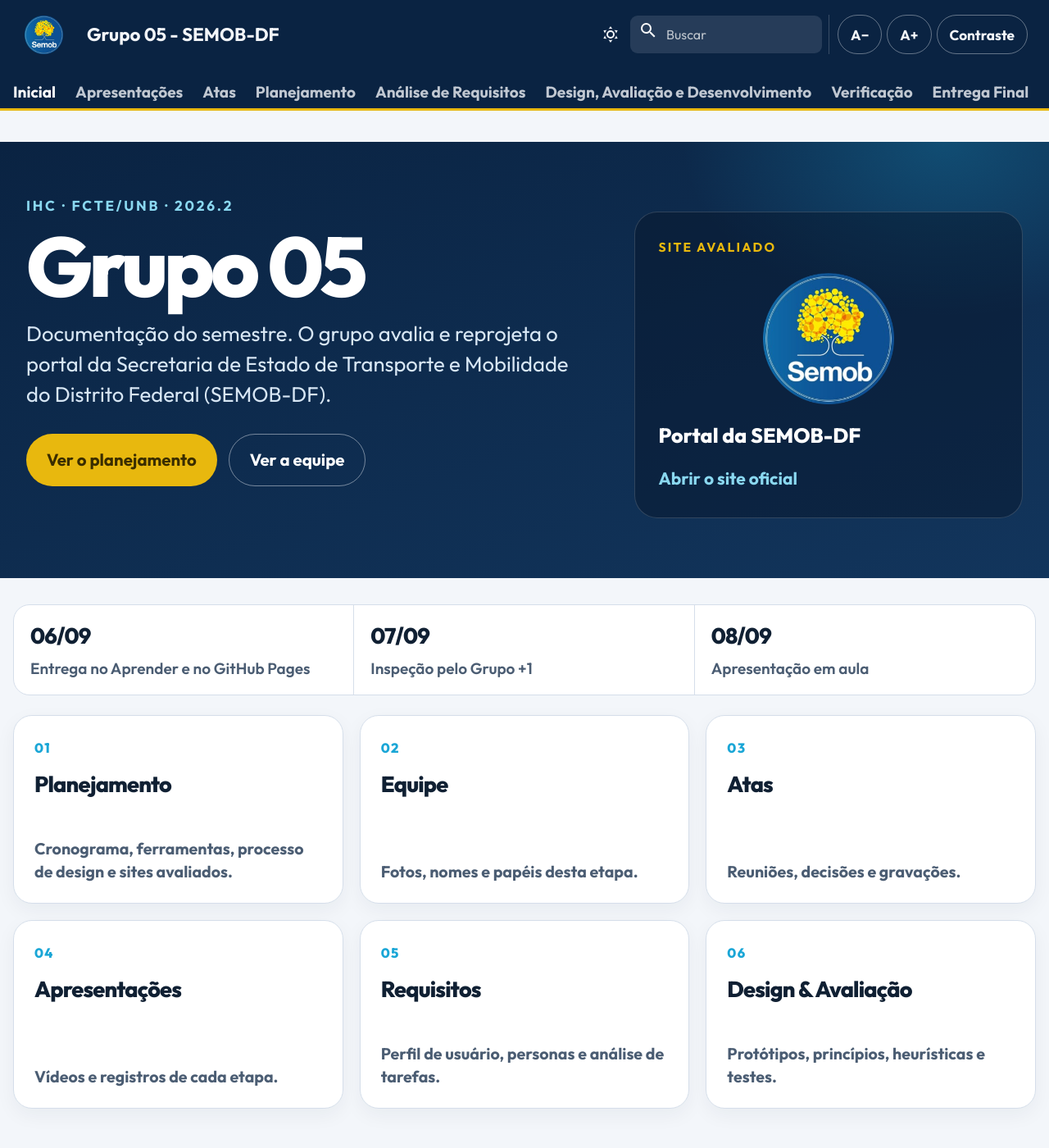
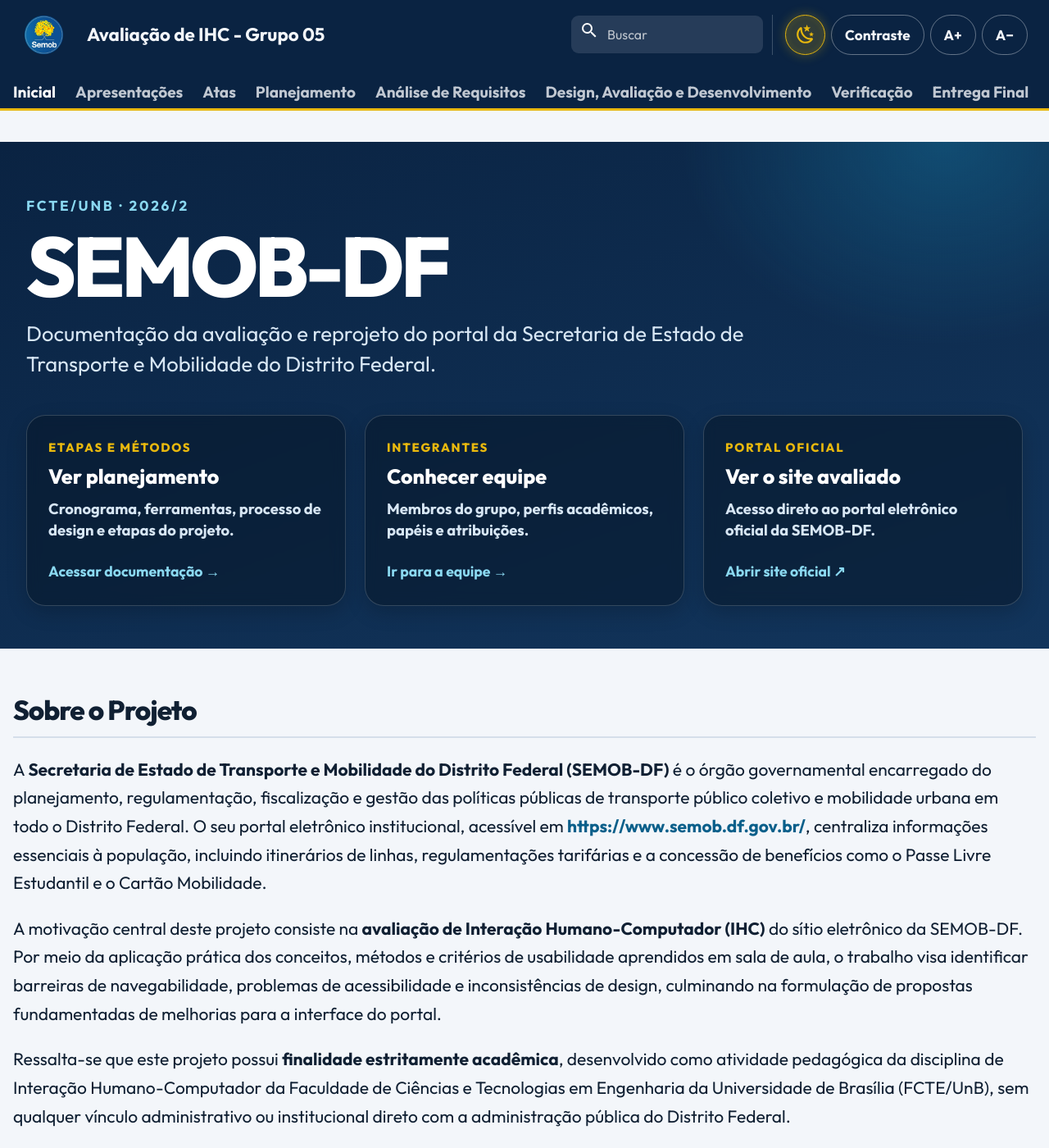
Before and after one commit to Interacao-Humano-Computador/2026.2-Grupo05, an MkDocs documentation site: the page built from docs/index.md, in a window 1280 px wide and 1400 px high. Shown: the whole window at 82% size. Built offline with MkDocs 1.6.1 and Material for MkDocs 9.7.7, drawn with Linux system fonts in a browser that asks for light colours; comment, search, counter and statistics services are not loaded.

Commit message:
style(home): reorganiza hero da pagina inicial e ajusta acessibilidade

```diff
--- a/docs/assets/css/extra.css
+++ b/docs/assets/css/extra.css
@@ -113,12 +113,35 @@
   padding: 0.3rem 0;
 }
 
-.md-search,
-.a11y-tools {
+.md-header__button.md-logo {
+  order: 1;
+}
+
+.md-header__button[for="__drawer"] {
+  order: 2;
+}
+
+.md-header__title {
+  order: 3;
+}
+
+.md-search {
+  order: 10;
   flex: 0 0 auto;
 }
 
-[data-md-toggle="search"]:checked ~ .md-header .a11y-tools {
+.md-header__option[data-md-component="palette"] {
+  order: 20;
+  flex: 0 0 auto;
+}
+
+.a11y-tools {
+  order: 30;
+  flex: 0 0 auto;
+}
+
+[data-md-toggle="search"]:checked ~ .md-header .a11y-tools,
+[data-md-toggle="search"]:checked ~ .md-header .md-header__option {
   visibility: hidden;
   pointer-events: none;
 }
@@ -329,19 +352,100 @@
   --text: #e8eef6;
 }
 
+.md-header__option[data-md-component="palette"] {
+  order: 20;
+  display: flex;
+  align-items: center;
+  margin-left: 0.55rem;
+  padding-left: 0.75rem;
+  border-left: 1px solid rgba(243, 246, 250, 0.22);
+}
+
+.md-header__option label.md-header__button {
+  display: inline-flex !important;
+  align-items: center;
+  justify-content: center;
+  width: 2.45rem;
+  height: 2.45rem;
+  min-height: 2.45rem;
+  min-width: 2.45rem;
+  padding: 0;
+  margin: 0;
+  border-radius: 999px;
+  border: 1.8px solid var(--gold);
+  background: rgba(232, 184, 14, 0.18);
+  color: var(--gold) !important;
+  box-shadow: 0 0 14px rgba(232, 184, 14, 0.3), inset 0 0 8px rgba(232, 184, 14, 0.12);
+  cursor: pointer;
+  position: relative;
+  transition: transform 0.25s cubic-bezier(0.34, 1.56, 0.64, 1),
+              background-color 0.2s ease,
+              border-color 0.2s ease,
+              color 0.2s ease,
+              box-shadow 0.25s ease;
+}
+
+.md-header__option label[hidden],
+.md-header__option label.md-header__button[hidden] {
+  display: none !important;
+}
+
+.md-header__option label.md-header__button svg {
+  width: 1.3rem;
+  height: 1.3rem;
+  display: block;
+  fill: currentColor;
+  transition: transform 0.35s cubic-bezier(0.34, 1.56, 0.64, 1);
+}
+
+.md-header__option label.md-header__button:hover,
+.md-header__option label.md-header__button:focus-visible {
+  background: var(--gold);
+  color: var(--gold-ink) !important;
+  border-color: var(--gold);
+  box-shadow: 0 0 22px rgba(232, 184, 14, 0.65), 0 3px 10px rgba(0, 0, 0, 0.3);
+  transform: translateY(-2px) scale(1.08);
+}
+
+.md-header__option label.md-header__button:hover svg {
+  transform: rotate(35deg) scale(1.15);
+}
+
+.md-header__option label.md-header__button:active {
+  transform: scale(0.92);
+}
+
+.md-header__option label.md-header__button:active svg {
+  transform: rotate(180deg) scale(0.9);
+}
+
+[data-md-color-scheme="slate"] .md-header__option label.md-header__button {
+  border-color: var(--gold);
+  background: rgba(232, 184, 14, 0.24);
+  color: var(--gold) !important;
+  box-shadow: 0 0 16px rgba(232, 184, 14, 0.42);
+}
+
+[data-md-color-scheme="slate"] .md-header__option label.md-header__button:hover {
+  background: var(--gold);
+  color: var(--gold-ink) !important;
+  box-shadow: 0 0 26px rgba(232, 184, 14, 0.85);
+}
+
 .a11y-tools {
+  order: 30;
   display: inline-flex;
   align-items: center;
-  gap: 0.3rem;
-  margin-left: 0.4rem;
-  padding-left: 0.5rem;
-  border-left: 1px solid rgba(243, 246, 250, 0.2);
+  gap: 0.35rem;
+  margin-left: 0.35rem;
+  padding-left: 0;
+  border-left: none;
 }
 
 .a11y-tools button {
   appearance: none;
-  min-height: 2.4rem;
-  padding: 0 0.75rem;
+  min-height: 2.45rem;
+  padding: 0 0.8rem;
   border: 1.5px solid rgba(243, 246, 250, 0.38);
   border-radius: 999px;
   background: transparent;
@@ -350,6 +454,7 @@
   font-size: 0.86rem;
   font-weight: 700;
   cursor: pointer;
+  transition: transform 0.2s ease, background-color 0.2s ease, color 0.2s ease, border-color 0.2s ease;
 }
 
 .a11y-tools button:hover,
@@ -357,16 +462,16 @@
   background: var(--gold);
   color: var(--gold-ink);
   border-color: var(--gold);
+  transform: translateY(-1px);
 }
 
 .splash {
-  display: grid;
-  grid-template-columns: minmax(0, 1.2fr) minmax(16rem, 0.8fr);
-  gap: 1.6rem;
-  align-items: stretch;
+  display: flex;
+  flex-direction: column;
+  gap: 1.8rem;
   width: calc(100% + 2.4rem);
   margin: 0 -1.2rem 1.6rem;
-  padding: 2.8rem 1.6rem 2.2rem;
+  padding: 2.8rem 1.6rem 2.4rem;
   background:
     radial-gradient(ellipse 50% 80% at 90% 0%, rgba(26, 166, 214, 0.28), transparent 50%),
     linear-gradient(160deg, #0a2342 0%, #12355c 100%);
@@ -403,11 +508,80 @@
 }
 
 .lede {
-  max-width: 34rem;
-  margin: 0 0 1.5rem;
+  max-width: 44rem;
+  margin: 0;
   font-size: clamp(1.15rem, 2vw, 1.35rem);
   line-height: 1.45;
   color: #d7e6f4;
+}
+
+.splash-options {
+  display: grid;
+  grid-template-columns: repeat(3, minmax(0, 1fr));
+  gap: 1.15rem;
+  margin-top: 0.4rem;
+}
+
+.option-card {
+  display: flex;
+  flex-direction: column;
+  gap: 0.35rem;
+  padding: 1.35rem 1.3rem;
+  border: 1px solid rgba(243, 246, 250, 0.18);
+  border-radius: 1.15rem;
+  background: rgba(7, 22, 40, 0.52);
+  color: #fff !important;
+  text-decoration: none !important;
+  box-shadow: 0 8px 24px rgba(0, 0, 0, 0.18);
+  backdrop-filter: blur(8px);
+  transition: transform 0.18s ease, border-color 0.18s ease, box-shadow 0.18s ease, background 0.18s ease;
+}
+
+.option-card:hover,
+.option-card:focus-visible {
+  border-color: var(--cyan);
+  background: rgba(10, 35, 66, 0.78);
+  box-shadow: 0 12px 30px rgba(0, 0, 0, 0.32), 0 0 0 1px rgba(26, 166, 214, 0.35);
+  transform: translateY(-3px);
+}
+
+.option-tag {
+  text-transform: uppercase;
+  letter-spacing: 0.12em;
+  font-size: 0.74rem;
+  font-weight: 750;
+  color: var(--gold);
+}
+
+.option-card strong {
+  font-size: 1.25rem;
+  font-weight: 750;
+  color: #fff;
+  line-height: 1.3;
+}
+
+.option-desc {
+  margin: 0.15rem 0 0 !important;
+  font-size: 0.92rem;
+  color: #d7e6f4;
+  line-height: 1.45;
+  flex-grow: 1;
+}
+
+.option-link {
+  display: inline-flex;
+  align-items: center;
+  gap: 0.25rem;
+  margin-top: 0.7rem;
+  font-size: 0.88rem;
+  font-weight: 700;
+  color: #8ad8f0;
+  transition: color 0.15s ease, transform 0.15s ease;
+}
+
+.option-card:hover .option-link {
+  color: var(--gold);
+  transform: translateX(3px);
 }
 
 .actions {
@@ -442,47 +616,6 @@
 .btn:hover,
 .btn:focus-visible {
   transform: translateY(-2px);
-}
-
-.subject {
-  display: flex;
-  flex-direction: column;
-  justify-content: center;
-  gap: 0.7rem;
-  padding: 1.5rem 1.4rem;
-  border: 1px solid rgba(243, 246, 250, 0.16);
-  border-radius: 1.4rem;
-  background: rgba(7, 22, 40, 0.45);
-  color: #fff !important;
-  text-decoration: none !important;
-}
-
-.subject-kicker {
-  text-transform: uppercase;
-  letter-spacing: 0.14em;
-  font-size: 0.78rem;
-  font-weight: 700;
-  color: var(--gold);
-}
-
-.portal-mark {
-  max-width: min(100%, 16rem);
-  max-height: 8rem;
-  width: auto;
-  height: auto;
-  object-fit: contain;
-  display: block;
-  margin: 0.2rem auto;
-}
-
-.subject strong {
-  font-size: 1.25rem;
-  font-weight: 750;
-}
-
-.subject-go {
-  color: #8ad8f0;
-  font-weight: 700;
 }
 
 .dates {
@@ -899,6 +1032,7 @@
 html.hc .md-search__form,
 html.hc .md-search-result,
 html.hc .splash,
+html.hc .option-card,
 html.hc .subject,
 html.hc .tile,
 html.hc .member,
@@ -906,6 +1040,7 @@
   background: #000 !important;
   color: #fff !important;
   box-shadow: none !important;
+  border-color: #ffe600 !important;
 }
 
 html.hc .md-header,
@@ -1005,6 +1140,22 @@
   color: #fff !important;
 }
 
+html.hc .md-header__option {
+  border-left-color: #ffe600 !important;
+}
+
+html.hc .md-header__option label.md-header__button {
+  background: #000 !important;
+  border: 2px solid #ffe600 !important;
+  color: #ffe600 !important;
+  box-shadow: none !important;
+}
+
+html.hc .md-header__option label.md-header__button:hover {
+  background: #ffe600 !important;
+  color: #000 !important;
+}
+
 html.hc .a11y-tools button,
 html.hc .md-search__form {
   border-color: #ffe600 !important;
@@ -1079,8 +1230,13 @@
   }
 }
 
+@media (max-width: 1000px) {
+  .splash-options {
+    grid-template-columns: 1fr;
+  }
+}
+
 @media (max-width: 1100px) {
-  .splash,
   .map,
   .dates {
     grid-template-columns: 1fr;
@@ -1096,13 +1252,19 @@
     padding: 2.4rem 1.2rem 2rem;
   }
 
+  .md-header__option[data-md-component="palette"] {
+    border-left: none;
+    padding-left: 0;
+    margin-left: 0.2rem;
+  }
+
   .a11y-tools {
-    flex: 1 0 100%;
+    flex: 1 0 auto;
     justify-content: flex-end;
     margin: 0;
     padding: 0.2rem 0 0.15rem;
     border: 0;
-    background: var(--navy);
+    background: transparent;
   }
 
   .a11y-tools button {
--- a/docs/assets/js/a11y.js
+++ b/docs/assets/js/a11y.js
@@ -43,9 +43,9 @@
     tools.setAttribute("role", "group");
     tools.setAttribute("aria-label", "Acessibilidade");
     tools.innerHTML =
-      '<button type="button" data-font="-" aria-label="Diminuir texto">A−</button>' +
+      '<button type="button" data-hc aria-pressed="false" aria-label="Alto contraste">Contraste</button>' +
       '<button type="button" data-font="+" aria-label="Aumentar texto">A+</button>' +
-      '<button type="button" data-hc aria-pressed="false" aria-label="Alto contraste">Contraste</button>';
+      '<button type="button" data-font="-" aria-label="Diminuir texto">A−</button>';
 
     var source = inner.querySelector(".md-header__source");
     if (source) inner.insertBefore(tools, source);
@@ -95,14 +95,8 @@
     if (!form || form.dataset.ihcScroll) return;
     form.dataset.ihcScroll = "1";
     form.querySelectorAll('label[for^="__palette"]').forEach(function (label) {
-      label.addEventListener("click", function (event) {
-        event.preventDefault();
-        var input = document.getElementById(label.getAttribute("for"));
-        if (!input || input.checked) return;
+      label.addEventListener("click", function () {
         var y = window.scrollY;
-        input.checked = true;
-        input.dispatchEvent(new Event("change", { bubbles: true }));
-        window.scrollTo(0, y);
         requestAnimationFrame(function () {
           window.scrollTo(0, y);
         });
--- a/docs/index.md
+++ b/docs/index.md
@@ -8,66 +8,39 @@
 
 <div class="splash-copy" markdown>
 
-<p class="eyebrow">IHC · FCTE/UnB · 2026.2</p>
+<p class="eyebrow">FCTE/UnB · 2026/2</p>
 
-# Grupo 05
+# SEMOB-DF
 
-<p class="lede">Documentação do semestre. O grupo avalia e reprojeta o portal da Secretaria de Estado de Transporte e Mobilidade do Distrito Federal (SEMOB-DF).</p>
-
-<p class="actions">
-<a class="btn btn-gold" href="planejamento/">Ver o planejamento</a>
-<a class="btn btn-ghost" href="#equipe">Ver a equipe</a>
-</p>
+<p class="lede">Documentação da avaliação e reprojeto do portal da Secretaria de Estado de Transporte e Mobilidade do Distrito Federal.</p>
 
 </div>
 
-<a class="subject" href="https://www.semob.df.gov.br/" target="_blank" rel="noopener noreferrer">
-  <span class="subject-kicker">Site avaliado</span>
-  <img src="assets/logo.png" class="no-lightbox portal-mark" alt="Logotipo da Secretaria de Estado de Transporte e Mobilidade do Distrito Federal">
-  <strong>Portal da SEMOB-DF</strong>
-  <span class="subject-go">Abrir o site oficial</span>
-</a>
+<div class="splash-options">
+  <a class="option-card" href="planejamento/">
+    <span class="option-tag">Etapas e Métodos</span>
+    <strong>Ver planejamento</strong>
+    <span class="option-desc">Cronograma, ferramentas, processo de design e etapas do projeto.</span>
+    <span class="option-link">Acessar documentação &rarr;</span>
+  </a>
+
+  <a class="option-card" href="#equipe">
+    <span class="option-tag">Integrantes</span>
+    <strong>Conhecer equipe</strong>
+    <span class="option-desc">Membros do grupo, perfis acadêmicos, papéis e atribuições.</span>
+    <span class="option-link">Ir para a equipe &rarr;</span>
+  </a>
+
+  <a class="option-card" href="https://www.semob.df.gov.br/" target="_blank" rel="noopener noreferrer">
+    <span class="option-tag">Portal Oficial</span>
+    <strong>Ver o site avaliado</strong>
+    <span class="option-desc">Acesso direto ao portal eletrônico oficial da SEMOB-DF.</span>
+    <span class="option-link">Abrir site oficial ↗</span>
+  </a>
+</div>
 
 </section>
 
-<nav class="dates" aria-label="Datas da Entrega 1">
-  <div><b>06/09</b><span>Entrega no Aprender e no GitHub Pages</span></div>
-  <div><b>07/09</b><span>Inspeção pelo Grupo +1</span></div>
-  <div><b>08/09</b><span>Apresentação em aula</span></div>
-</nav>
-
-<nav class="map" aria-label="Mapa do site">
-  <a class="tile" href="planejamento/">
-    <span class="tile-num">01</span>
-    <strong>Planejamento</strong>
-    <span>Cronograma, ferramentas, processo de design e sites avaliados.</span>
-  </a>
-  <a class="tile" href="#equipe">
-    <span class="tile-num">02</span>
-    <strong>Equipe</strong>
-    <span>Fotos, nomes e papéis desta etapa.</span>
-  </a>
-  <a class="tile" href="atas/">
-    <span class="tile-num">03</span>
-    <strong>Atas</strong>
-    <span>Reuniões, decisões e gravações.</span>
-  </a>
-  <a class="tile" href="apresentacoes/">
-    <span class="tile-num">04</span>
-    <strong>Apresentações</strong>
-    <span>Vídeos e registros de cada etapa.</span>
-  </a>
-  <a class="tile" href="analise-de-requisitos/">
-    <span class="tile-num">05</span>
-    <strong>Requisitos</strong>
-    <span>Perfil de usuário, personas e análise de tarefas.</span>
-  </a>
-  <a class="tile" href="design-avaliacao-desenvolvimento/">
-    <span class="tile-num">06</span>
-    <strong>Design & Avaliação</strong>
-    <span>Protótipos, princípios, heurísticas e testes.</span>
-  </a>
-</nav>
 
 ## Sobre o Projeto
 
--- a/mkdocs.yml
+++ b/mkdocs.yml
@@ -1,4 +1,4 @@
-site_name: Grupo 05 - SEMOB-DF
+site_name: Avaliação de IHC - Grupo 05
 site_description: Documentação do projeto de Interação Humano-Computador do Grupo 05, FCTE/UnB, 2026.2.
 site_author: Grupo 05 — IHC 2026.2
 site_url: https://interacao-humano-computador.github.io/2026.2-Grupo05/
@@ -35,13 +35,13 @@
       primary: custom
       accent: custom
       toggle:
-        icon: material/weather-sunny
+        icon: material/weather-night
         name: Ativar modo escuro
     - scheme: slate
       primary: custom
       accent: custom
       toggle:
-        icon: material/weather-night
+        icon: material/weather-sunny
         name: Ativar modo claro
 
 markdown_extensions:
```
